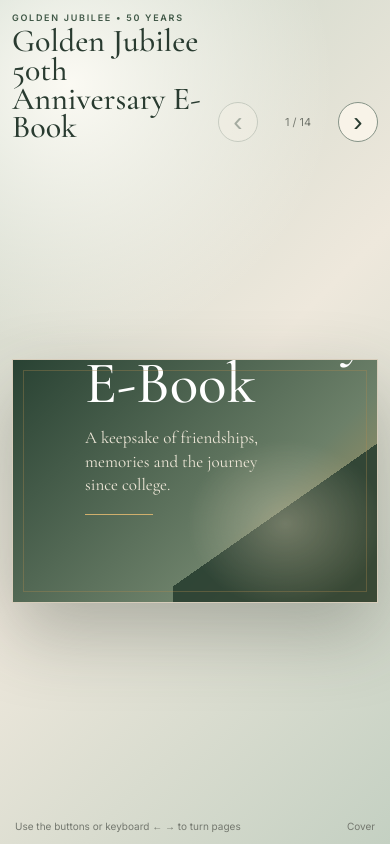
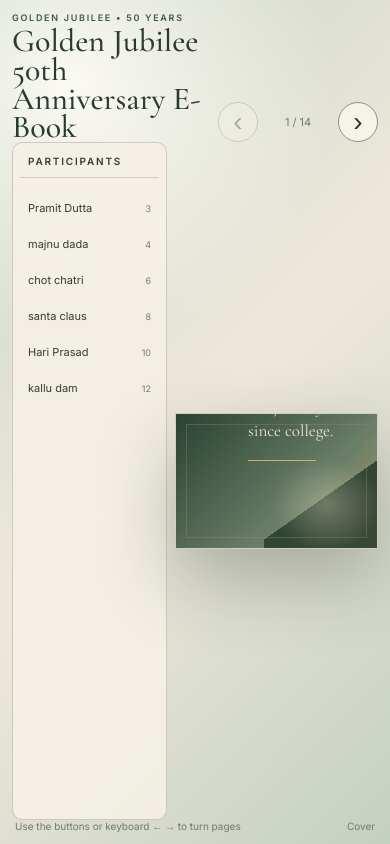
Before and after one commit to pramitd/golden_jubilee_ebook, a React (Vite) app: page / in a window 390 px wide. Built offline with nearby package versions, Linux system fonts and the light colour scheme.

Commit message:
Add participant navigation and PDF access

```diff
--- a/src/main.jsx
+++ b/src/main.jsx
@@ -9,20 +9,12 @@ function driveUrls(photo) {
 
   const urls = [];
 
-  /*
-   * PRIMARY:
-   * Published GitHub/Vercel asset.
-   */
+  // Primary: published GitHub/Vercel asset.
   if (photo.file_url) {
     urls.push(photo.file_url);
   }
 
-  /*
-   * FALLBACK:
-   * Google Drive thumbnail.
-   *
-   * Useful for older data / development.
-   */
+  // Fallback: Google Drive thumbnail for older/dev data.
   const id =
     photo.file_id ||
     (photo.file_url?.match(/[-\w]{20,}/)?.[0]);
@@ -37,7 +29,6 @@ function driveUrls(photo) {
 }
 
 function Img({ photo, className = "", alt = "", onRatio }) {
-
   const urls = driveUrls(photo);
   const [index, setIndex] = React.useState(0);
 
@@ -139,27 +130,152 @@ function Memory({p,n}){
    <PageNo n={n}/>
   </div></section>
 }
+
 function Cover({title}){return <section className="paper cover"><div className="cover-art"/><div className="cover-text"><div className="kicker">50 YEARS • ONE BATCH • MANY MEMORIES</div><h2>{title}</h2><p>A keepsake of friendships, memories and the journey since college.</p><div className="goldline small"/></div></section>}
 function Journey(){return <section className="paper journey"><div className="journey-art"/><div className="journey-content"><div className="kicker">A JOURNEY OF</div><h2>Friendship<br/><em>& growth</em></h2><div className="goldline small"/><p>From lecture halls to canteen chai, from old friendships to the lives we built — every memory brought us here.</p><div className="fifty">50</div><strong>YEARS OF<br/>MEMORIES</strong></div></section>}
 function Closing(){return <section className="paper closing"><div className="closing-content"><div className="kicker">GOLDEN JUBILEE</div><h2>50 years later,<br/><em>the memories remain.</em></h2><div className="goldline small"/><p>With warm regards to every member of the batch.</p></div></section>}
 
+function ParticipantNav({participants,current,onNavigate}){
+  return (
+    <aside className="participant-nav">
+      <div className="participant-nav-title">PARTICIPANTS</div>
+      <div className="participant-list">
+        {participants.map((person) => (
+          <button
+            key={person.participantId}
+            className={current===person.page ? "participant-link active" : "participant-link"}
+            onClick={() => onNavigate(person.page)}
+          >
+            <span className="participant-name">{person.name}</span>
+            <span className="participant-page">{person.page+1}</span>
+          </button>
+        ))}
+      </div>
+    </aside>
+  );
+}
+
 function App(){
- const [data,setData]=useState(null); const [current,setCurrent]=useState(0); const [turn,setTurn]=useState(null); const lock=useRef(false); const goRef=useRef(null);
+  const [data,setData]=useState(null);
+  const [current,setCurrent]=useState(0);
+  const [turn,setTurn]=useState(null);
+  const lock=useRef(false);
+  const goRef=useRef(null);
+
   useEffect(()=>fetch('/public_data.json').then(r=>r.json()).then(setData),[]);
- useEffect(()=>{const onKey=e=>{if(e.key==='ArrowRight'){e.preventDefault();goRef.current?.(1)}else if(e.key==='ArrowLeft'){e.preventDefault();goRef.current?.(-1)}};window.addEventListener('keydown',onKey);return()=>window.removeEventListener('keydown',onKey)},[]);
+
+  useEffect(()=>{
+    const onKey=e=>{
+      if(e.key==='ArrowRight'){e.preventDefault();goRef.current?.(1)}
+      else if(e.key==='ArrowLeft'){e.preventDefault();goRef.current?.(-1)}
+    };
+    window.addEventListener('keydown',onKey);
+    return()=>window.removeEventListener('keydown',onKey);
+  },[]);
+
   if(!data)return <div className="loading">Loading Golden Jubilee…</div>;
- const pages=[];pages.push(<Cover key="cover" title={data.book?.title||'Golden Jubilee 50th Anniversary E-Book'}/>);pages.push(<Journey key="journey"/>);
- (data.participants||[]).forEach((p,i)=>{pages.push(<Profile key={p.participant_id+'p'} p={p} index={i} n={pages.length+1}/>);if(Object.keys(p.photos||{}).some(k=>k!=='recent'))pages.push(<Memory key={p.participant_id+'m'} p={p} n={pages.length+1}/>)});pages.push(<Closing key="closing"/>);
- const go=dir=>{if(lock.current)return;const target=current+dir;if(target<0||target>=pages.length)return;lock.current=true;setTurn({from:current,to:target,dir});setTimeout(()=>{setCurrent(target);setTurn(null);lock.current=false},TURN_MS)};
+
+  const pages=[];
+  const profileIndex=[];
+
+  pages.push(<Cover key="cover" title={data.book?.title||'Golden Jubilee 50th Anniversary E-Book'}/>);
+  pages.push(<Journey key="journey"/>);
+
+  (data.participants||[]).forEach((p,i)=>{
+    const profilePage=pages.length;
+
+    profileIndex.push({
+      participantId:p.participant_id,
+      name:p.name,
+      nickname:p.nickname||'',
+      page:profilePage
+    });
+
+    pages.push(
+      <Profile
+        key={p.participant_id+'p'}
+        p={p}
+        index={i}
+        n={profilePage+1}
+      />
+    );
+
+    if(Object.keys(p.photos||{}).some(k=>k!=='recent')){
+      pages.push(
+        <Memory
+          key={p.participant_id+'m'}
+          p={p}
+          n={pages.length+1}
+        />
+      );
+    }
+  });
+
+  pages.push(<Closing key="closing"/>);
+
+  const go=dir=>{
+    if(lock.current)return;
+    const target=current+dir;
+    if(target<0||target>=pages.length)return;
+    lock.current=true;
+    setTurn({from:current,to:target,dir});
+    setTimeout(()=>{
+      setCurrent(target);
+      setTurn(null);
+      lock.current=false;
+    },TURN_MS);
+  };
+
   goRef.current=go;
- const shown=turn?turn.to:current; const outgoing=turn?turn.from:null;
- return <div className="app">
-  <header><div><div className="kicker">GOLDEN JUBILEE • 50 YEARS</div><h1>{data.book?.title||'Golden Jubilee'}</h1></div><nav><button onClick={()=>go(-1)} disabled={current===0||!!turn}>‹</button><span>{current+1} / {pages.length}</span><button onClick={()=>go(1)} disabled={current===pages.length-1||!!turn}>›</button></nav></header>
-  <main className="stage"><div className="book">
+
+  const goToPage=page=>{
+    if(lock.current)return;
+    if(page<0||page>=pages.length)return;
+    setCurrent(page);
+  };
+
+  const shown=turn?turn.to:current;
+  const outgoing=turn?turn.from:null;
+
+  return (
+    <div className="app">
+      <header>
+        <div>
+          <div className="kicker">GOLDEN JUBILEE • 50 YEARS</div>
+          <h1>{data.book?.title||'Golden Jubilee'}</h1>
+        </div>
+        <nav>
+          <button onClick={()=>go(-1)} disabled={current===0||!!turn}>‹</button>
+          <span>{current+1} / {pages.length}</span>
+          <button onClick={()=>go(1)} disabled={current===pages.length-1||!!turn}>›</button>
+        </nav>
+      </header>
+
+      <div className="book-layout">
+        <ParticipantNav
+          participants={profileIndex}
+          current={current}
+          onNavigate={goToPage}
+        />
+
+        <main className="stage">
+          <div className="book">
             <div className="page-layer base">{pages[shown]}</div>
-   {turn&&<div className={`page-layer turn ${turn.dir>0?'next':'prev'}`}>{pages[outgoing]}</div>}
-  </div></main>
-  <footer><span>Use the buttons or keyboard ← → to turn pages</span><span>{current===0?'Cover':current===pages.length-1?'Closing':'Golden Jubilee'}</span></footer>
+            {turn&&(
+              <div className={`page-layer turn ${turn.dir>0?'next':'prev'}`}>
+                {pages[outgoing]}
               </div>
+            )}
+          </div>
+        </main>
+      </div>
+
+      <footer>
+        <span>Use the buttons or keyboard ← → to turn pages</span>
+        <span>{current===0?'Cover':current===pages.length-1?'Closing':'Golden Jubilee'}</span>
+      </footer>
+    </div>
+  );
 }
+
 createRoot(document.getElementById('root')).render(<App/>);
--- a/src/styles.css
+++ b/src/styles.css
@@ -16,4 +16,22 @@
 .memory-title .camera{position:absolute;right:0}
 .page-no b{background:var(--paper)}
 .gallery{height:calc(100% - 142px);min-height:0;}
-@media(max-width:850px){.memory-title h2{font-size:37px}}
+
+/* Participant navigation */
+.book-layout{display:flex;align-items:stretch;gap:18px;width:100%;max-width:1500px;margin:0 auto;min-height:0;flex:1}
+.participant-nav{width:210px;flex:0 0 210px;padding:18px 12px;border:1px solid rgba(120,100,70,.28);border-radius:10px;background:rgba(245,240,229,.92);box-sizing:border-box;overflow-y:auto}
+.participant-nav-title{font-size:12px;letter-spacing:.18em;font-weight:700;margin-bottom:14px;padding:0 8px 10px;border-bottom:1px solid rgba(120,100,70,.25)}
+.participant-list{display:flex;flex-direction:column;gap:4px}
+.participant-link{width:100%;display:flex;align-items:center;justify-content:space-between;gap:8px;padding:9px 8px;border:0;border-radius:6px;background:transparent;text-align:left;cursor:pointer;font:inherit;color:var(--ink)}
+.participant-link:hover{background:rgba(120,100,70,.10)}
+.participant-link.active{background:rgba(120,100,70,.16)}
+.participant-name{overflow:hidden;text-overflow:ellipsis;white-space:nowrap;font-size:13px}
+.participant-page{flex:0 0 auto;font-size:11px;opacity:.65}
+.book-layout .stage{flex:1 1 auto;min-width:0}
+@media(max-width:850px){
+  .book-layout{gap:8px}
+  .participant-nav{width:155px;flex-basis:155px;padding:12px 7px}
+  .participant-nav-title{font-size:10px}
+  .participant-name{font-size:11px}
+  .participant-page{font-size:9px}
+}
```
Lines whose indentation alone changed are shown as unchanged.
